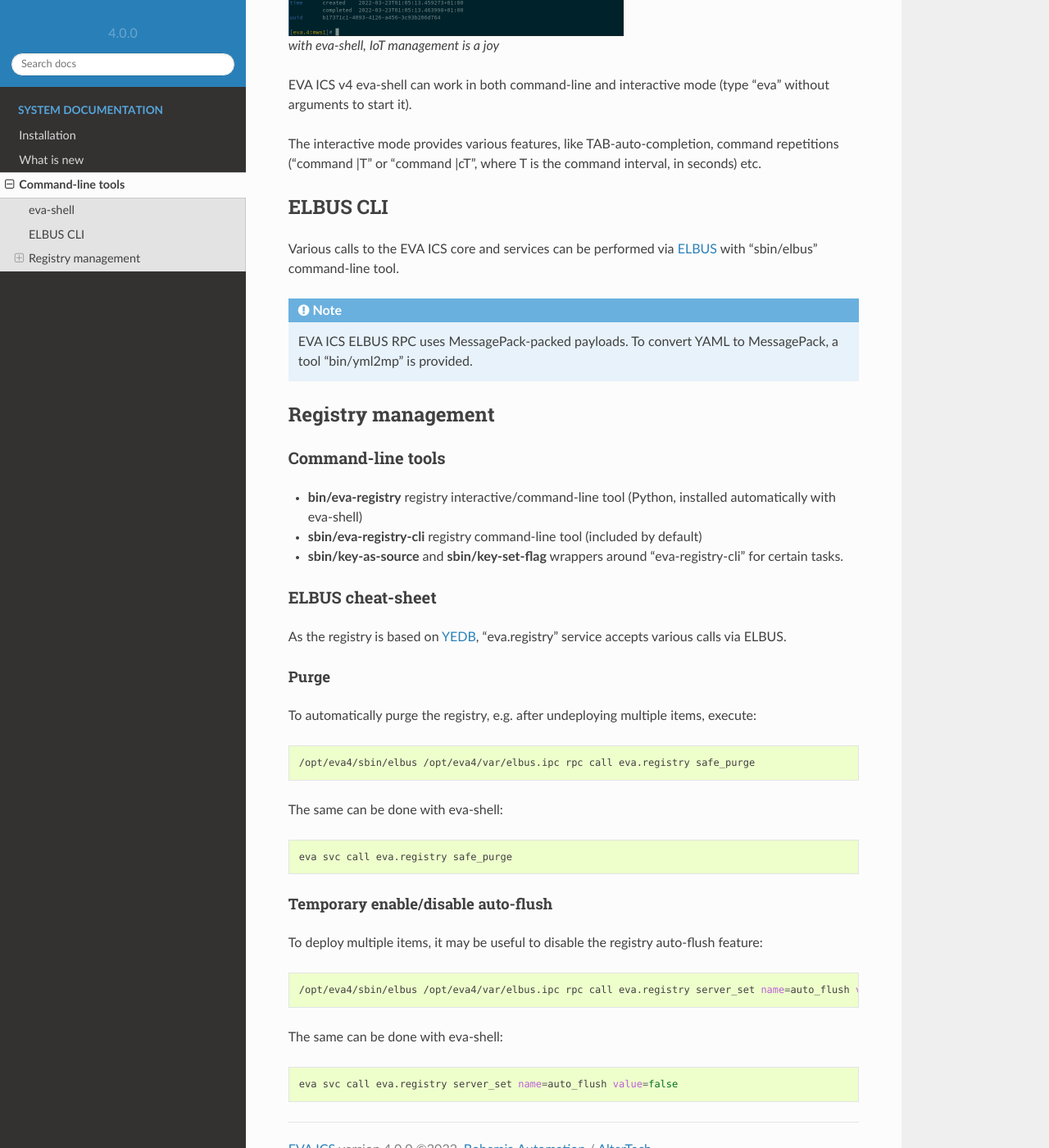
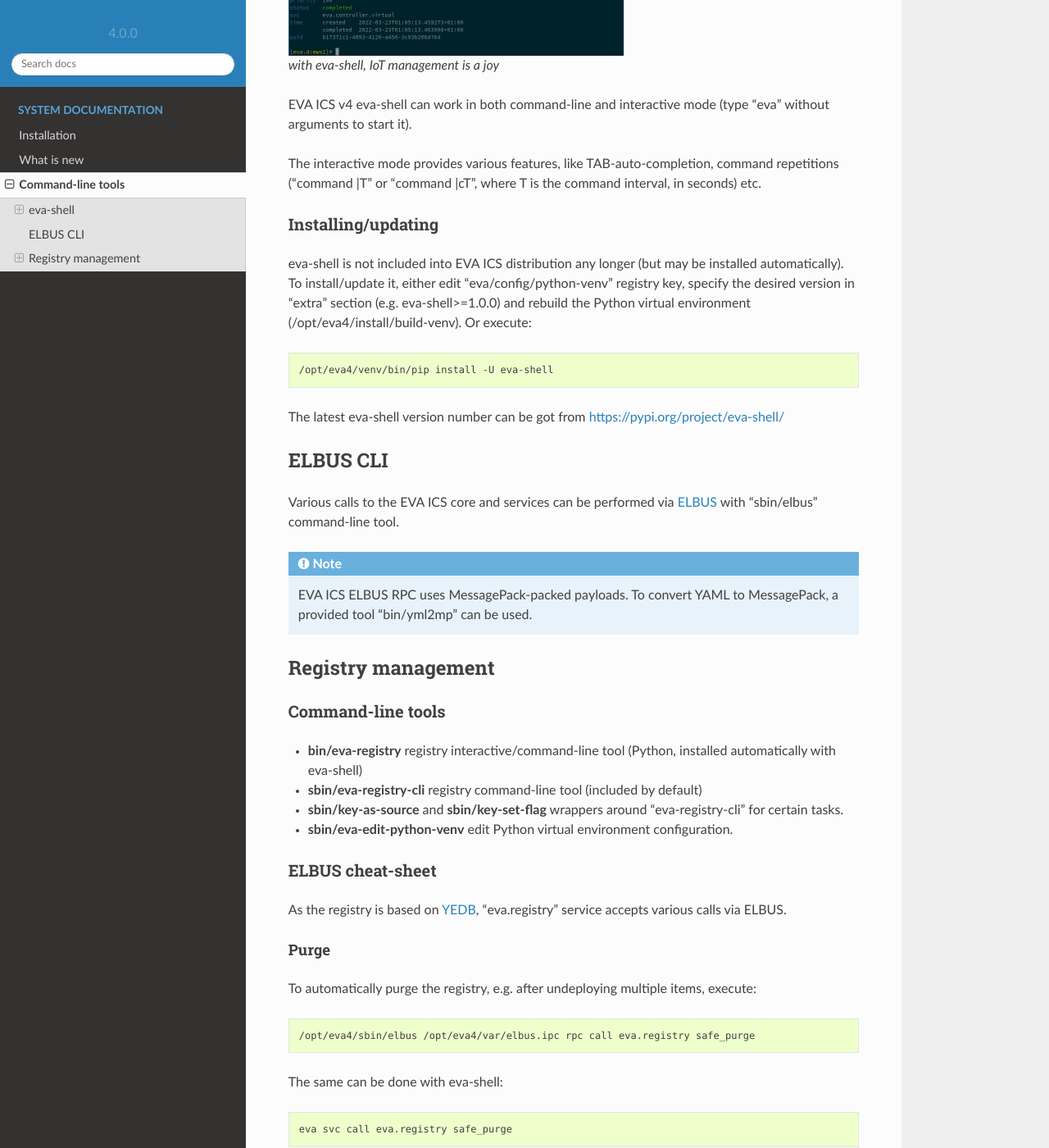
Before and after one commit to alttch/eva-doc, a Sphinx documentation site: the page built from doc/cli.rst, in a window 1280 px wide and 1400 px high, scrolled down 1014 px. Shown: the whole window at 82% size. Built offline with Sphinx 7.4.7 and the Read the Docs theme 2.0.0, drawn with Linux system fonts in a browser that asks for light colours; pages that are not in the unit, such as notebooks, are missing from menus.

Commit message:
eva shell updating

```diff
--- a/doc/cli.rst
+++ b/doc/cli.rst
@@ -23,6 +23,22 @@
 command repetitions ("command \|T" or "command \|cT", where T is the command
 interval, in seconds) etc.
 
+Installing/updating
+-------------------
+
+eva-shell is not included into EVA ICS distribution any longer (but may be
+installed automatically). To install/update it, either edit
+"eva/config/python-venv" registry key, specify the desired version in "extra"
+section (e.g. eva-shell>=1.0.0) and rebuild the Python virtual environment
+(/opt/eva4/install/build-venv). Or execute:
+
+.. code:: shell
+
+    /opt/eva4/venv/bin/pip install -U eva-shell
+
+The latest eva-shell version number can be got from
+https://pypi.org/project/eva-shell/
+
 ELBUS CLI
 =========
 
@@ -32,7 +48,7 @@
 .. note::
 
     EVA ICS ELBUS RPC uses MessagePack-packed payloads. To convert YAML to
-    MessagePack, a tool "bin/yml2mp" is provided.
+    MessagePack, a provided tool "bin/yml2mp" can be used.
 
 Registry management
 ===================
@@ -47,6 +63,8 @@
 
 * **sbin/key-as-source** and **sbin/key-set-flag** wrappers around
   "eva-registry-cli" for certain tasks.
+
+* **sbin/eva-edit-python-venv** edit Python virtual environment configuration.
 
 ELBUS cheat-sheet
 -----------------
```
